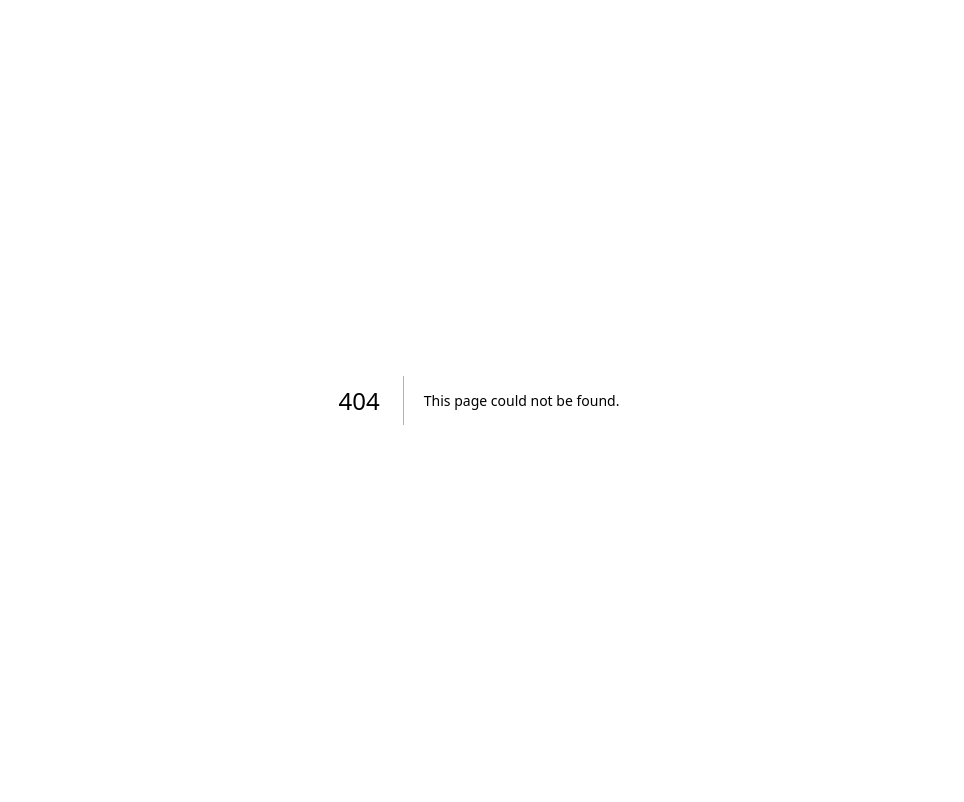
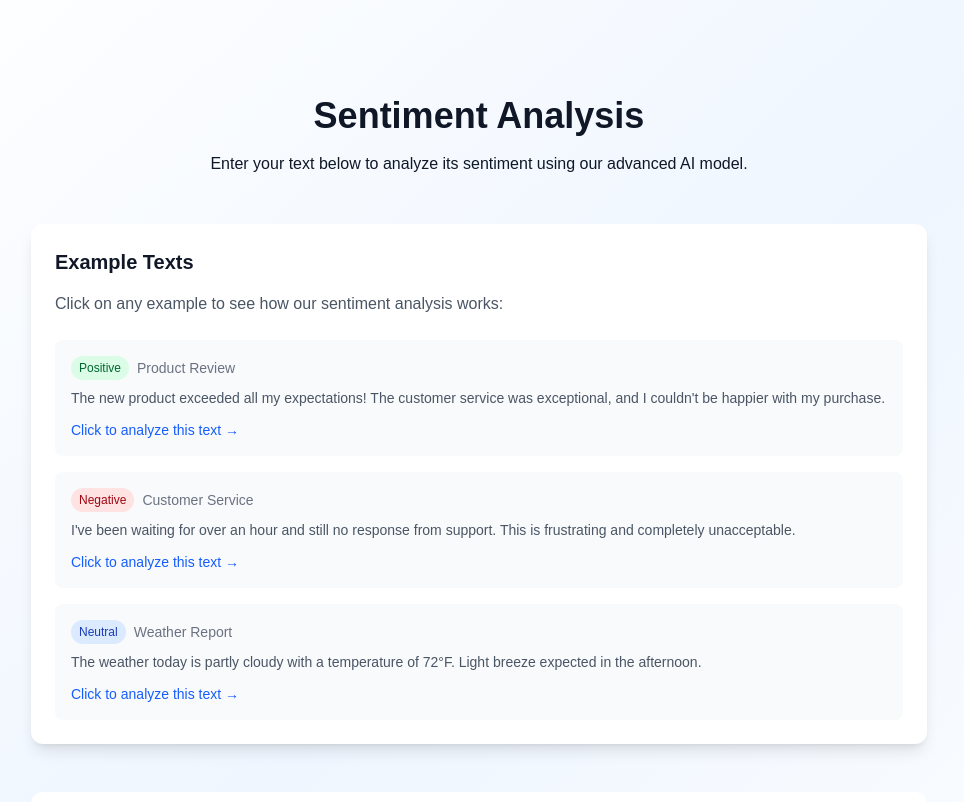
Before and after one commit to Nishantjain10/sentify, a Next.js app: page /analyze in a window 1280 px wide. Before the commit this address had no page. Shown: the top 802 px of the page, without its empty margins (161-1125 px from the left). Built offline with nearby package versions, Linux system fonts and the light colour scheme.

Commit message:
feat(pages): implement sentiment analysis and twitter analysis pages with examples

```diff
--- /dev/null
+++ b/app/analyze/page.js
@@ -0,0 +1,102 @@
+'use client';
+
+import { useState } from 'react';
+import SentimentAnalyzer from '../components/SentimentAnalyzer';
+
+const ExampleSection = () => {
+    const examples = [
+        {
+            text: "The new product exceeded all my expectations! The customer service was exceptional, and I couldn't be happier with my purchase.",
+            category: "Positive",
+            context: "Product Review"
+        },
+        {
+            text: "I've been waiting for over an hour and still no response from support. This is frustrating and completely unacceptable.",
+            category: "Negative",
+            context: "Customer Service"
+        },
+        {
+            text: "The weather today is partly cloudy with a temperature of 72°F. Light breeze expected in the afternoon.",
+            category: "Neutral",
+            context: "Weather Report"
+        }
+    ];
+
+    return (
+        <div className="max-w-4xl mx-auto mb-12">
+            <div className="bg-white dark:bg-gray-800 rounded-xl shadow-lg p-6">
+                <h2 className="text-xl font-semibold mb-4 text-gray-900 dark:text-white">Example Texts</h2>
+                <p className="text-gray-600 dark:text-gray-400 mb-6">
+                    Click on any example to see how our sentiment analysis works:
+                </p>
+                <div className="space-y-4">
+                    {examples.map((example, index) => (
+                        <ExampleCard key={index} {...example} />
+                    ))}
+                </div>
+            </div>
+        </div>
+    );
+};
+
+const ExampleCard = ({ text, category, context }) => {
+    const getCategoryColor = (category) => {
+        switch (category.toLowerCase()) {
+            case 'positive':
+                return 'bg-green-100 dark:bg-green-900 text-green-800 dark:text-green-200';
+            case 'negative':
+                return 'bg-red-100 dark:bg-red-900 text-red-800 dark:text-red-200';
+            default:
+                return 'bg-blue-100 dark:bg-blue-900 text-blue-800 dark:text-blue-200';
+        }
+    };
+
+    const handleClick = () => {
+        // Use the globally available function to set and analyze the example text
+        if (typeof window !== 'undefined' && window.handleSentimentExample) {
+            window.handleSentimentExample(text);
+            // Scroll to the analyzer results
+            const resultsArea = document.getElementById('analysis-results');
+            if (resultsArea) {
+                resultsArea.scrollIntoView({ behavior: 'smooth' });
+            }
+        }
+    };
+
+    return (
+        <div
+            className="bg-gray-50 dark:bg-gray-700 rounded-lg p-4 transition-all hover:shadow-md"
+        >
+            <div className="flex items-center gap-2 mb-2">
+                <span className={`text-xs px-2 py-1 rounded-full ${getCategoryColor(category)}`}>
+                    {category}
+                </span>
+                <span className="text-sm text-gray-500 dark:text-gray-400">{context}</span>
+            </div>
+            <p className="text-sm text-gray-600 dark:text-gray-300 mb-3">{text}</p>
+            <button
+                onClick={handleClick}
+                className="text-sm text-blue-600 dark:text-blue-400 hover:underline flex items-center gap-1"
+            >
+                Click to analyze this text →
+            </button>
+        </div>
+    );
+};
+
+export default function AnalyzePage() {
+    return (
+        <div className="min-h-screen bg-gradient-to-br from-white via-blue-50 to-white dark:from-gray-900 dark:via-gray-800 dark:to-gray-900 py-24">
+            <div className="container mx-auto px-6">
+                <div className="text-center mb-12">
+                    <h1 className="text-4xl font-bold mb-4 text-gray-900 dark:text-white">Sentiment Analysis</h1>
+                    <p className="text-gray-900 dark:text-gray-300">
+                        Enter your text below to analyze its sentiment using our advanced AI model.
+                    </p>
+                </div>
+                <ExampleSection />
+                <SentimentAnalyzer />
+            </div>
+        </div>
+    );
+}
--- /dev/null
+++ b/app/analyze/twitter/page.js
@@ -0,0 +1,43 @@
+'use client';
+
+import TwitterAnalyzer from '@/app/components/TwitterAnalyzer';
+
+export default function TwitterAnalysisPage() {
+    const examples = [
+        {
+            title: "NASA Space Discovery",
+            text: "Exciting news! Our James Webb telescope has captured stunning new images of Jupiter's atmosphere, revealing fascinating cloud patterns. This marks another milestone in space exploration.",
+            type: "positive"
+        },
+        {
+            title: "Weather Update",
+            text: "Current conditions: Partly cloudy skies over Houston with visibility at 10 miles. Temperature holding steady at 72°F with light winds from the southeast.",
+            type: "neutral"
+        },
+        {
+            title: "Product Launch",
+            text: "The latest model shows good improvements in efficiency. Testing continues as we prepare for the upcoming release next month.",
+            type: "mixed"
+        }
+    ];
+
+    return (
+        <div className="min-h-screen bg-gray-50 dark:bg-gray-900">
+            <div className="py-8">
+                <div className="max-w-7xl mx-auto px-4 sm:px-6 lg:px-8">
+                    <div className="text-center">
+                        <h1 className="text-3xl font-bold text-gray-900 dark:text-white sm:text-4xl">
+                            Twitter Sentiment Analysis
+                        </h1>
+                        <p className="mt-3 max-w-2xl mx-auto text-gray-500 dark:text-gray-400 sm:text-lg">
+                            Analyze the sentiment of tweets mentioning any Twitter handle. Get insights into brand perception and customer sentiment.
+                        </p>
+                    </div>
+                </div>
+            </div>
+            <div id="twitter-analyzer" className="mt-8">
+                <TwitterAnalyzer />
+            </div>
+        </div>
+    );
+}
```
